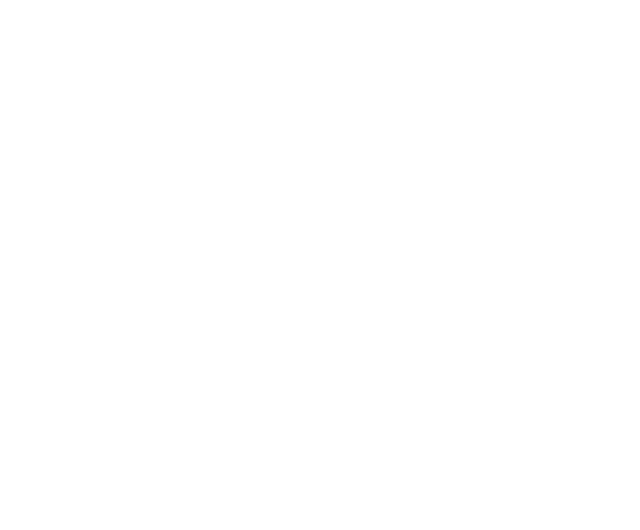
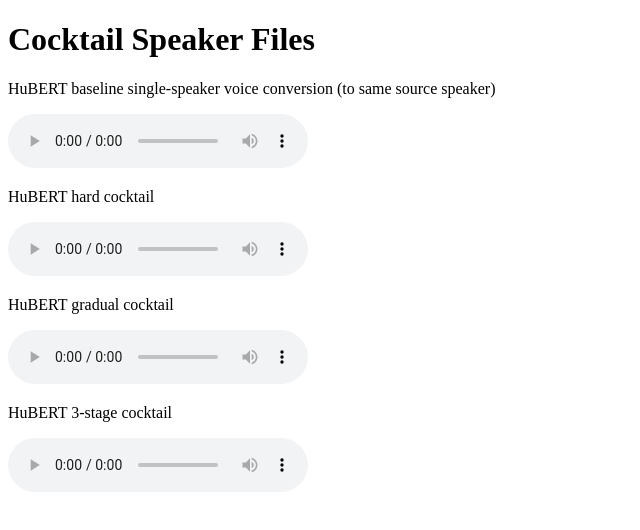
Before and after one commit to jessicah25/cocktailspeakervoicefiles, a plain HTML site: page index.html in a window 1280 px wide. Shown: the whole page, without its empty margins (0-640 px from the left). Drawn offline with Linux system fonts and the light colour scheme.

Commit message:
Update index.html

```diff
--- a/index.html
+++ b/index.html
@@ -4,6 +4,22 @@
     <title>Cocktail Speaker Voice Files</title>
   </head>
   <body>
-    <audio src="https://www.dropbox.com/s/7kv7tm24liujbf3/baseline.wav?dl=0">
+    <h1>Cocktail Speaker Files</h1>
+    <div>
+      <p>HuBERT baseline single-speaker voice conversion (to same source speaker)</p>
+      <audio src="https://www.dropbox.com/s/7kv7tm24liujbf3/baseline.wav?raw=1" controls/>
+    </div>
+    <div>
+      <p>HuBERT hard cocktail</p>
+      <audio src="https://www.dropbox.com/s/8tbowcuj6j064kb/hubert_hard.wav?raw=1" controls/>
+    </div>
+    <div>
+      <p>HuBERT gradual cocktail</p>
+      <audio src="https://www.dropbox.com/s/2ps7qd754m7t0j4/hubert_gradual.wav?raw=1" controls/>
+    </div>
+    <div>
+      <p>HuBERT 3-stage cocktail</p>
+      <audio src="https://www.dropbox.com/s/2ps7qd754m7t0j4/hubert_gradual.wav?raw=1" controls/>
+    </div>
   </body>
 </html>
```
